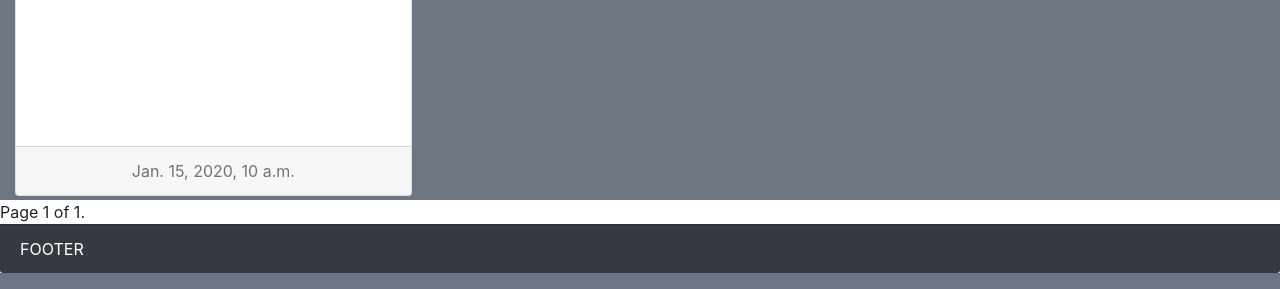
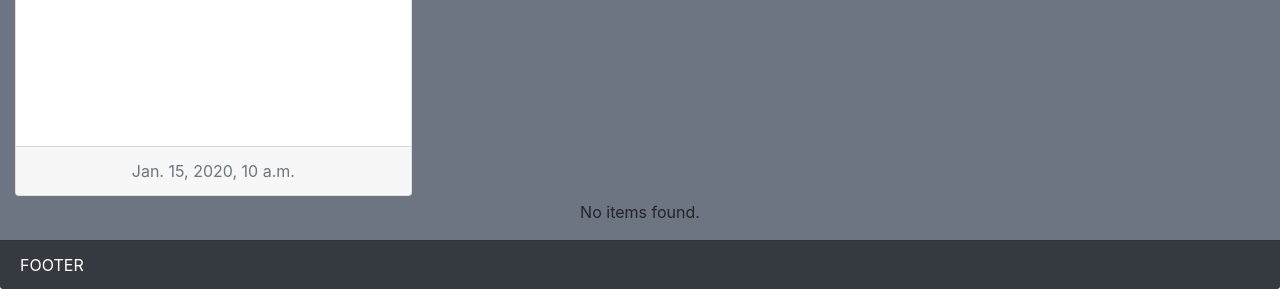
Before and after one commit to Viacheslav1510/CI_PB_PP4, a Django app: page /blog/ in a window 1280 px wide. Shown: the part 872-1161 px from the top of the page. Run offline with Django 3.2, Linux system fonts and the light colour scheme; tables that the repository leaves empty hold one stand-in row (values such as "Sample post"); some libraries are stand-ins or nearby versions.

Commit message:
Add pagination to blog main page

```diff
--- a/blog/views.py
+++ b/blog/views.py
@@ -10,10 +10,10 @@ from django.core.paginator import Paginator
 def blog_home(request):
     posts = PostModel.objects.all()
     paginator = Paginator(posts, 3)
-    page_number = request.GET.get('page')
-    page_obj = paginator.get_page(page_number)
+    page = request.GET.get('page')
+    page_obj = paginator.get_page(page)
     context = {
-        'posts': posts,
+        # 'posts': posts,
         'page_obj': page_obj
     }
     return render(request, 'blog/blog.html', context)
--- a/static/css/style.css
+++ b/static/css/style.css
@@ -79,7 +79,7 @@ h5 {
   max-width: 150%;
 }
 
-.posts-row {
+.posts-row, .pagination-row {
   background-color: #6E7582;
 }
 
--- a/templates/blog/blog.html
+++ b/templates/blog/blog.html
@@ -16,7 +16,8 @@
                 <div class="blog-add-post py-5" style="background-color: rgba(0, 0, 0, 0.6);">
                     <h3 class="text-white p-3">Do you want to share your Kerry trip experience?</h3>
                     <h5 class="text-white p-2">...make your own post.</h5>
-                    <a class="btn btn-outline-light btn-lg add-post-button" href="{% url 'add-blog' %}" role="button">Add Post</a>
+                    <a class="btn btn-outline-light btn-lg add-post-button" href="{% url 'add-blog' %}"
+                        role="button">Add Post</a>
                 </div>
 
             </div>
@@ -27,9 +28,10 @@
 
     </div>
 </div>
+
 <div class="container-fluid">
     <div class="row posts-row">
-        {% for post in posts %}
+        {% for post in page_obj %}
         <div class="col-sm-12 col-md-6 col-lg-4 py-1 mt-2">
             <div class="card card-block posts-card">
                 <a href="{% url 'blog-detail' post.slug %}" class="text-decoration-none">
@@ -42,29 +44,37 @@
             </div>
         </div>
 
-        {% if forloop.counter|divisibleby:3 %}
-    </div>
-    <div class="row posts-row">
-        {% endif %}
         {% endfor %}
     </div>
-    <div class="pagination">
-        <span class="step-links">
+    <!-- pagination -->
+    <div class="row d-flex justify-content-center text-center pagination-row">
+        {% if page_obj.has_other_pages %}
+        <div class="btn-group p-2" role="group" aria-label="Item pagination">
             {% if page_obj.has_previous %}
-                <a href="?page=1">&laquo; first</a>
-                <a href="?page={{ page_obj.previous_page_number }}">previous</a>
+            <a href="?page={{ page_obj.previous_page_number }}" class="btn btn-outline-dark btn-sm">&laquo;</a>
             {% endif %}
 
-            <span class="current">
-                Page {{ page_obj.number }} of {{ page_obj.paginator.num_pages }}.
-            </span>
+            {% for page_number in page_obj.paginator.page_range %}
+            {% if page_obj.number == page_number %}
+            <button class="btn btn-outline-dark btn-sm active">
+                <span>{{ page_number }} <span class="sr-only">(current)</span></span>
+            </button>
+            {% else %}
+            <a href="?page={{ page_number }}" class="btn btn-outline-dark btn-sm">
+                {{ page_number }}
+            </a>
+            {% endif %}
+            {% endfor %}
 
             {% if page_obj.has_next %}
-                <a href="?page={{ page_obj.next_page_number }}">next</a>
-                <a href="?page={{ page_obj.paginator.num_pages }}">last &raquo;</a>
+            <a href="?page={{ page_obj.next_page_number }}" class="btn btn-outline-dark btn-sm">&raquo;</a>
             {% endif %}
-        </span>
+        </div>
+        {% else %}
+        <p>No items found.</p>
+        {% endif %}
     </div>
+
 </div>
 
 
```
